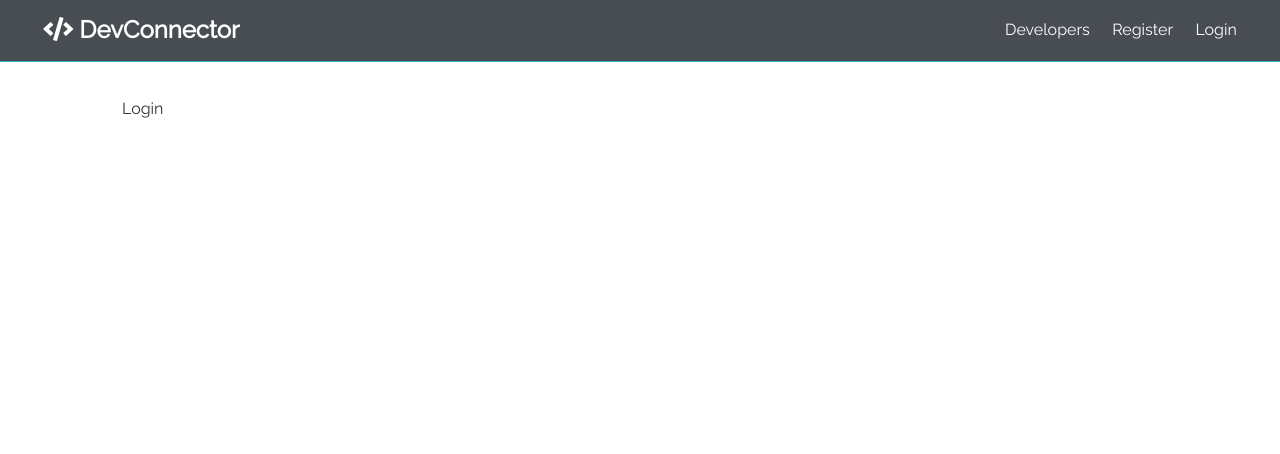
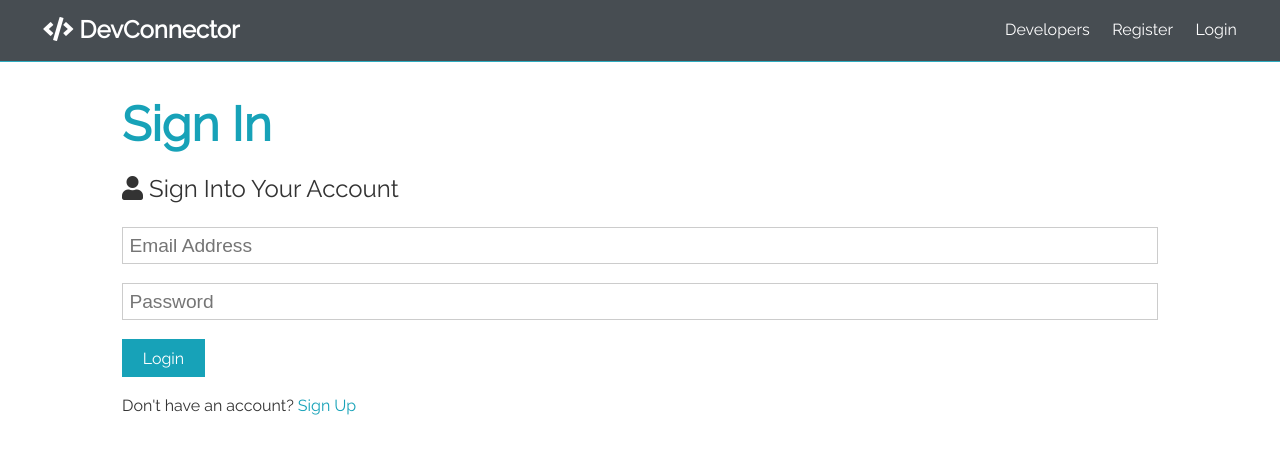
Before and after one commit to IrakliGiorgadze/DevConnect-React, a React (Create React App) app in the folder client/: page /login in a window 1280 px wide. Shown: the top 454 px of the page. Built offline with nearby package versions, Linux system fonts and the light colour scheme.

Commit message:
add register and sign in

```diff
--- a/client/src/components/auth/Login.js
+++ b/client/src/components/auth/Login.js
@@ -1,7 +1,61 @@
-import React from "react";
+import React, { Fragment, useState } from "react";
+import { Link } from "react-router-dom";
 
 const Login = () => {
-  return <div>Login</div>;
+  const [formData, setFormData] = useState({
+    email: "",
+    password: "",
+  });
+
+  const { email, password } = formData;
+
+  const onChange = (e) =>
+    setFormData({
+      ...formData,
+      [e.target.name]: e.target.value,
+    });
+
+  const onSubmit = async (e) => {
+    e.preventDefault();
+    console.log("Success");
+  };
+
+  return (
+    <Fragment>
+      <h1 className="large text-primary">Sign In</h1>
+      <p className="lead">
+        <i className="fas fa-user"></i> Sign Into Your Account
+      </p>
+      <form className="form" onSubmit={(e) => onSubmit(e)}>
+
+        <div className="form-group">
+          <input
+            type="email"
+            placeholder="Email Address"
+            name="email"
+            value={email}
+            onChange={(e) => onChange(e)}
+            required
+          />
+        </div>
+        <div className="form-group">
+          <input
+            type="password"
+            placeholder="Password"
+            name="password"
+            value={password}
+            onChange={(e) => onChange(e)}
+            minLength="6"
+          />
+        </div>
+
+        <input type="submit" className="btn btn-primary" value="Login" />
+      </form>
+      <p className="my-1">
+        Don't have an account? <Link to="/register">Sign Up</Link>
+      </p>
+    </Fragment>
+  );
 };
 
 export default Login;
--- a/client/src/components/auth/Register.js
+++ b/client/src/components/auth/Register.js
@@ -1,4 +1,5 @@
 import React, { Fragment, useState } from "react";
+import { Link } from "react-router-dom";
 
 const Register = () => {
   const [formData, setFormData] = useState({
@@ -16,12 +17,12 @@
       [e.target.name]: e.target.value,
     });
 
-  const onSubmit = (e) => {
+  const onSubmit = async (e) => {
     e.preventDefault();
     if (password !== password2) {
       console.log("Passwords do not macth");
     } else {
-      console.log(formData);
+      console.log("Success");
     }
   };
 
@@ -51,10 +52,6 @@
             onChange={(e) => onChange(e)}
             required
           />
-          <small className="form-text">
-            This site uses Gravatar so if you want a profile image, use a
-            Gravatar email
-          </small>
         </div>
         <div className="form-group">
           <input
@@ -79,7 +76,7 @@
         <input type="submit" className="btn btn-primary" value="Register" />
       </form>
       <p className="my-1">
-        Already have an account? <a href="login.html">Sign In</a>
+        Already have an account? <Link to="/login">Sign In</Link>
       </p>
     </Fragment>
   );
```
Also changed, not shown: 1 other file (tests, documents, lock files or other folders).
